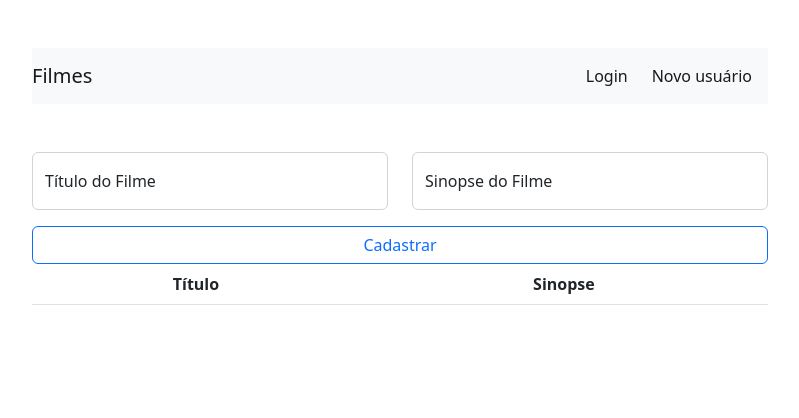
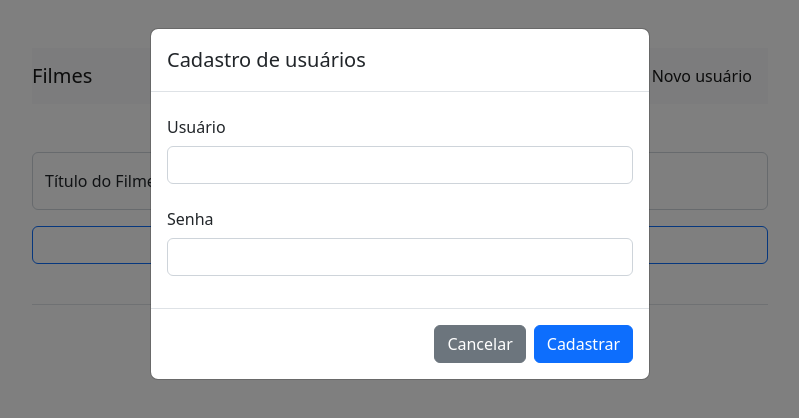
Before and after one commit to Digopiol/projeto_t3_s1, a website: page frontend/index.html in a window 1280 px wide. Both pictures are taken after a click on the link "Novo usuário". Shown: the whole page, without its empty margins (240-1039 px from the left). Drawn offline with nearby package versions, Linux system fonts and the light colour scheme; no server answers.

Commit message:
feat: modal de cadastro de usuário

```diff
--- a/frontend/index.html
+++ b/frontend/index.html
@@ -10,6 +10,34 @@
 </head>
 
 <body onload="obtemfilme()">
+
+  <div class="modal fade" id="modalCadastro" aria-hidden="true">
+    <div class="modal-dialog">
+      <div class="modal-content">
+        <div class="modal-header">
+          <h3 class="modal-title fs-5">Cadastro de usuários</h3>
+        </div>
+        <div class="modal-body">
+          <div class="alert alert-dismissible fade d-none alert-modal-cadastro" role="alert"></div>
+          <form>
+            <div class="mb-3">
+              <label for="usuarioCadastroInput" class="col-form-label">Usuário</label>
+              <input type="text" class="form-control" id="usuarioCadastroInput">
+            </div>
+            <div class="mb-3">
+              <label for="passwordCadastroInput" class="col-form-label">Senha</label>
+              <input type="text" class="form-control" id="passwordCadastroInput">
+            </div>
+          </form>
+        </div>
+        <div class="modal-footer">
+          <button class="btn btn-secondary" type="button" data-bs-dismiss="modal">Cancelar</button>
+          <button class="btn btn-primary" type="button" onclick="cadastrarUsuario()">Cadastrar</button>
+        </div>
+      </div>
+
+    </div>
+  </div>
 
   <div class="container mt-5">
     <div class="row justify-content-center">
@@ -24,7 +52,8 @@
             <div class="navbar-nav ms-auto">
               <a href="#" class="nav-link active me-2" aria-current="page">Login
               </a>
-              <a href="#" class="nav-link active me-2">Novo usuário</a>
+              <a href="#" class="nav-link active me-2" data-bs-toggle="modal" data-bs-target="#modalCadastro">
+                Novo usuário</a>
             </div>
           </div>
         </nav>
@@ -37,7 +66,7 @@
     <!-- alerta pra labels não preenchidas -->
     <div class="row justify-content-center">
       <div class="col-md-8">
-        <div class="d-none alert alert-danger alert-dismissible fade" role="alert">
+        <div class="d-none alert alert-filme alert-danger alert-dismissible fade" role="alert">
           Preencha todos os campos
           <button type="button" class="btn-close" data-bs-dismiss="alert" aria-label="close"></button>
         </div>
--- a/frontend/js/frontend.js
+++ b/frontend/js/frontend.js
@@ -1,9 +1,10 @@
 // aqui
 const protocolo = "http://";
 const baseURL = "localhost:3000";
-const filmesEndPoint = "/filmes";
+
 
 async function obtemfilme() {
+    const filmesEndPoint = "/filmes";
     const URLcompleta = `${protocolo}${baseURL}${filmesEndPoint}`;
     const filmes = (await axios.get(URLcompleta)).data;
     // console.log(filmes)
@@ -20,6 +21,7 @@ async function obtemfilme() {
     }
 };
 async function cadastrarFilmes() {
+    const filmesEndPoint = "/filmes";
     // montamos a URL completa
     const URLcompleta = `${protocolo}${baseURL}${filmesEndPoint}`
     // pega os inputs
@@ -49,7 +51,7 @@ async function cadastrarFilmes() {
     }
     else {
         // exibir o llerta por até 2 segundos
-        let alert = document.querySelector('.alert')
+        let alert = document.querySelector('.alert-filme')
         alert.classList.add('show')
         alert.classList.remove('d-none')
         setTimeout(() => {
```
